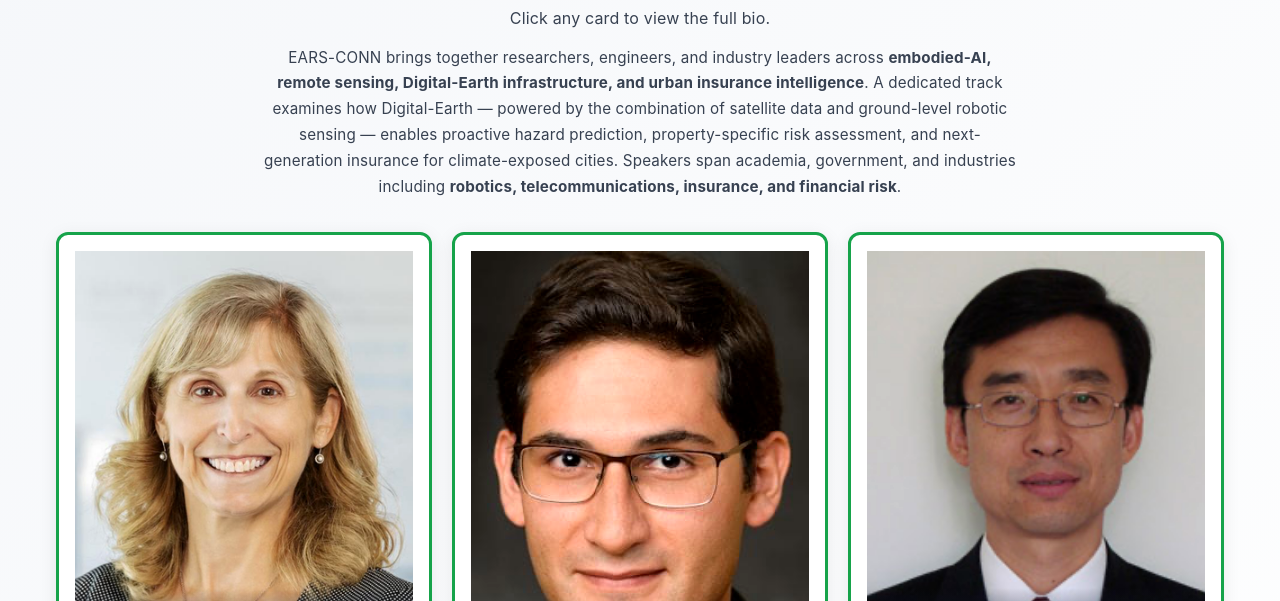
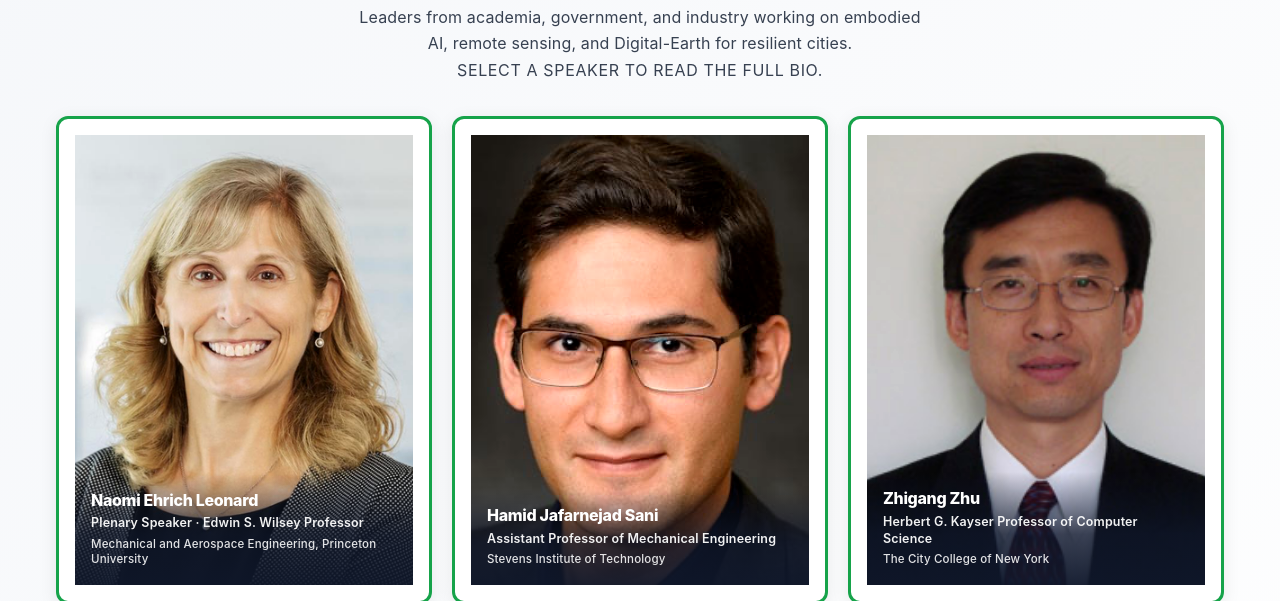
Before and after one commit to ASAS-Labs/connected-robots, a plain HTML site: page speakers.html in a window 1280 px wide. Shown: the part 193-794 px from the top of the page. Drawn offline with Linux system fonts and the light colour scheme.

Commit message:
speakers

```diff
--- a/speakers.html
+++ b/speakers.html
@@ -165,6 +165,8 @@
     }
 
     /* ── Modal ── */
+    .page-head .speakers-lede { max-width: 620px; margin: 0.6rem auto 0; font-size: 1.05rem; line-height: 1.6; color: var(--text); }
+    .page-head .speakers-hint { margin: 0.75rem auto 0; font-size: 0.82rem; letter-spacing: 0.04em; text-transform: uppercase; color: var(--text-muted); }
     .speaker-modal-overlay { position: fixed; inset: 0; background: rgba(0,0,0,0.5); z-index: 1000; display: none; align-items: center; justify-content: center; padding: 1rem; }
     .speaker-modal-overlay.open { display: flex; }
     .speaker-modal { background: var(--panel); border-radius: 12px; max-width: 480px; width: 100%; max-height: 90vh; overflow-y: auto; box-shadow: 0 20px 60px rgba(0,0,0,0.3); position: relative; }
@@ -225,8 +227,8 @@
   <main class="speakers-page">
     <div class="page-head">
       <h1>Speakers &amp; Panelists</h1>
-      <p>Click any card to view the full bio.</p>
-      <p style="max-width:760px; margin: 0.75rem auto 0; font-size:0.95rem; color:var(--text-muted); line-height:1.7;">EARS-CONN brings together researchers, engineers, and industry leaders across <strong>embodied-AI, remote sensing, Digital-Earth infrastructure, and urban insurance intelligence</strong>. A dedicated track examines how Digital-Earth — powered by the combination of satellite data and ground-level robotic sensing — enables proactive hazard prediction, property-specific risk assessment, and next-generation insurance for climate-exposed cities. Speakers span academia, government, and industries including <strong>robotics, telecommunications, insurance, and financial risk</strong>.</p>
+      <p class="speakers-lede">Leaders from academia, government, and industry working on embodied AI, remote sensing, and Digital-Earth for resilient cities.</p>
+      <p class="speakers-hint">Select a speaker to read the full bio.</p>
     </div>
 
     <div class="speakers-grid-unified">
```
